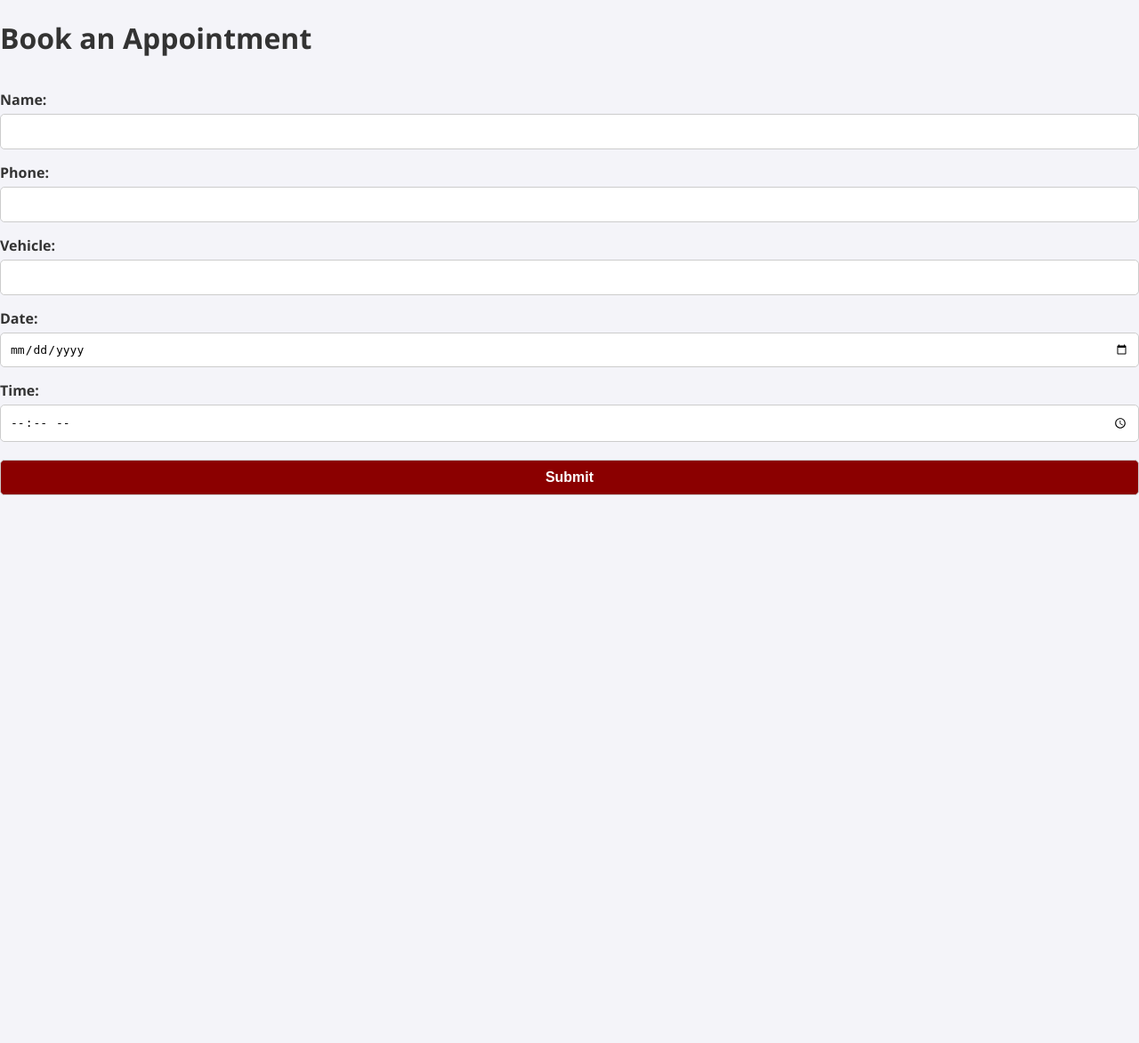
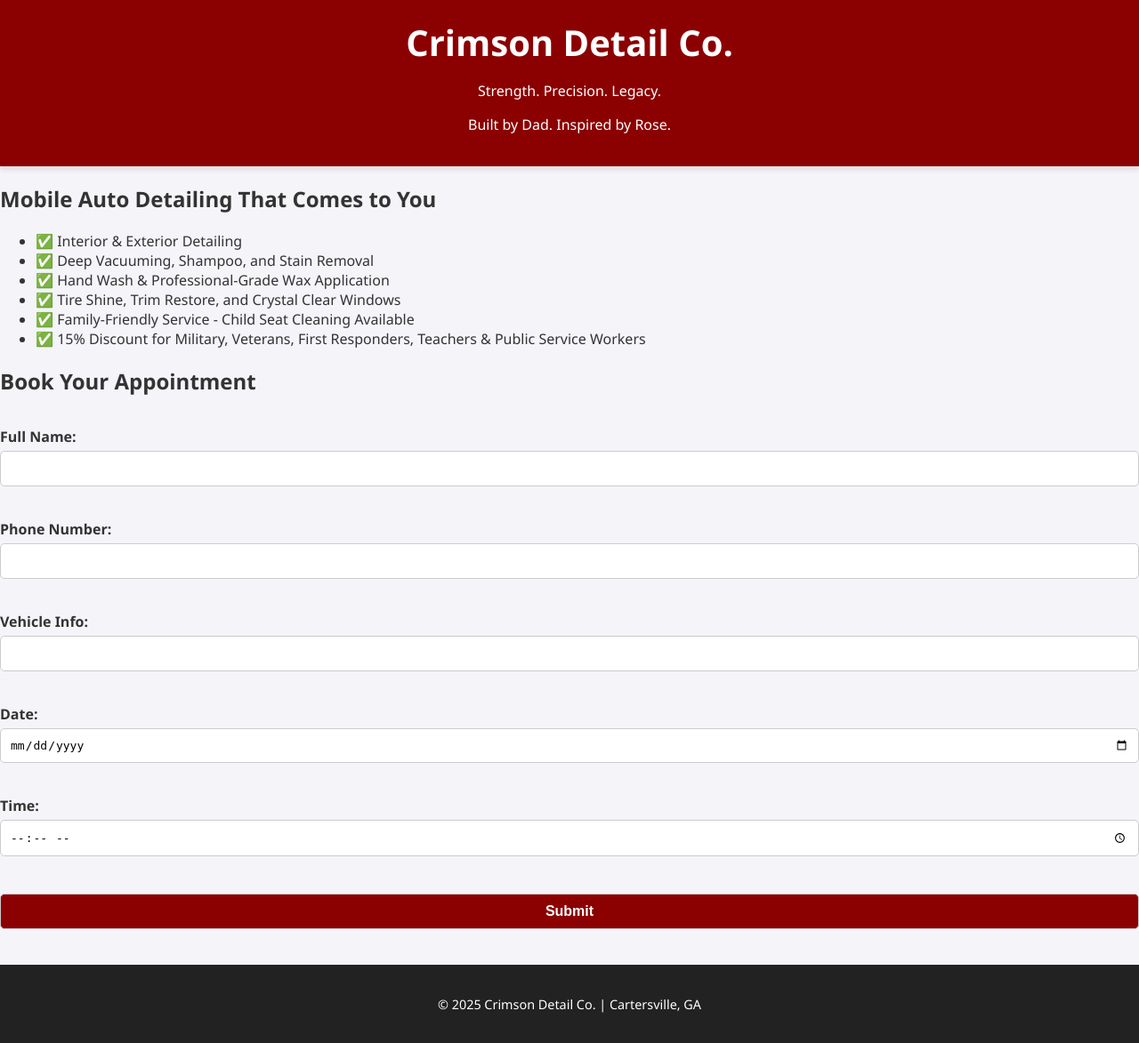
Before and after one commit to Dem-i/crimsondetail, a Flask app: page / in a window 1280 px wide. Shown: the whole page at 89% size. Before the commit the page ends 557 px from the top, so only its background shows below. Run offline with Flask 3, Linux system fonts and the light colour scheme.

Commit message:
Update index.html

```diff
--- a/templates/index.html
+++ b/templates/index.html
@@ -8,28 +8,50 @@
   <link rel="icon" type="image/x-icon" href="{{ url_for('static', filename='favicon.ico') }}" />
 </head>
 <body>
-  <div class="container">
-    <h1>Book an Appointment</h1>
-    <p id="confirmation" class="confirmation"></p>
-    <form id="appointmentForm" method="POST" action="/submit">
-      <label for="name">Name:</label>
-      <input type="text" id="name" name="name" required />
+  <header>
+    <h1>Crimson Detail Co.</h1>
+    <p class="tagline">Strength. Precision. Legacy.</p>
+    <p class="subtagline">Built by Dad. Inspired by Rose.</p>
+  </header>
 
-      <label for="phone">Phone:</label>
-      <input type="text" id="phone" name="phone" required />
+  <section class="intro">
+    <h2>Mobile Auto Detailing That Comes to You</h2>
+    <ul>
+      <li>✅ Interior & Exterior Detailing</li>
+      <li>✅ Deep Vacuuming, Shampoo, and Stain Removal</li>
+      <li>✅ Hand Wash & Professional-Grade Wax Application</li>
+      <li>✅ Tire Shine, Trim Restore, and Crystal Clear Windows</li>
+      <li>✅ Family-Friendly Service - Child Seat Cleaning Available</li>
+      <li>✅ 15% Discount for Military, Veterans, First Responders, Teachers & Public Service Workers</li>
+    </ul>
+  </section>
 
-      <label for="vehicle">Vehicle:</label>
-      <input type="text" id="vehicle" name="vehicle" required />
+  <section class="booking">
+    <h2>Book Your Appointment</h2>
+    <form id="appointmentForm" action="/submit" method="post">
+      <label for="name">Full Name:</label>
+      <input type="text" id="name" name="name" required><br>
+
+      <label for="phone">Phone Number:</label>
+      <input type="tel" id="phone" name="phone" required><br>
+
+      <label for="vehicle">Vehicle Info:</label>
+      <input type="text" id="vehicle" name="vehicle" required><br>
 
       <label for="date">Date:</label>
-      <input type="date" id="date" name="date" required />
+      <input type="date" id="date" name="date" required><br>
 
       <label for="time">Time:</label>
-      <input type="time" id="time" name="time" required />
+      <input type="time" id="time" name="time" required><br>
 
       <button type="submit">Submit</button>
     </form>
-  </div>
-  <script src="{{ url_for('static', filename='script.js') }}"></script>
+  </section>
+
+  <footer>
+    <p>&copy; 2025 Crimson Detail Co. | Cartersville, GA</p>
+  </footer>
+
+  <script src="/static/script.js"></script>
 </body>
 </html>
```
